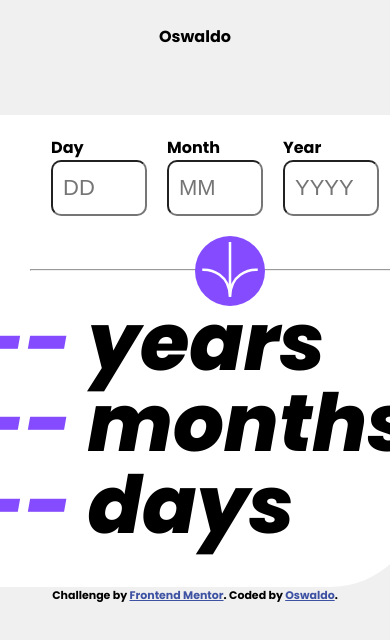
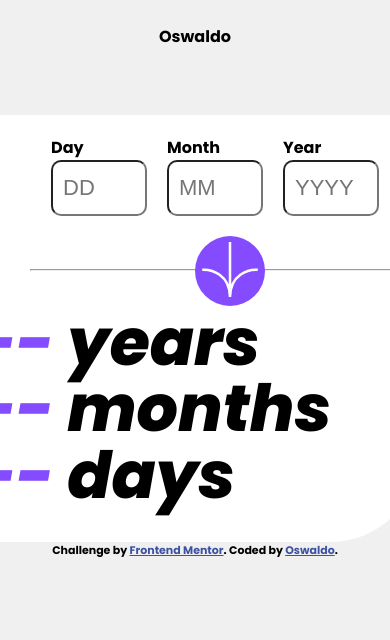
Before and after one commit to OswaldoDomingo/oswaldoDomingo.github.io, a plain HTML site: page age-calculator/index.html in a window 390 px wide. Shown: the top 640 px of the page. Drawn offline with Linux system fonts and the light colour scheme.

Commit message:
Update style.css

```diff
--- a/age-calculator/style.css
+++ b/age-calculator/style.css
@@ -146,6 +146,9 @@ input[type=text]:focus{
         display: flex;
         flex-direction: column;
     }
+        .muestra-datos{
+        font-size: 65px;
+    }
     .boton{
         display: inline;
         position: relative;
```
